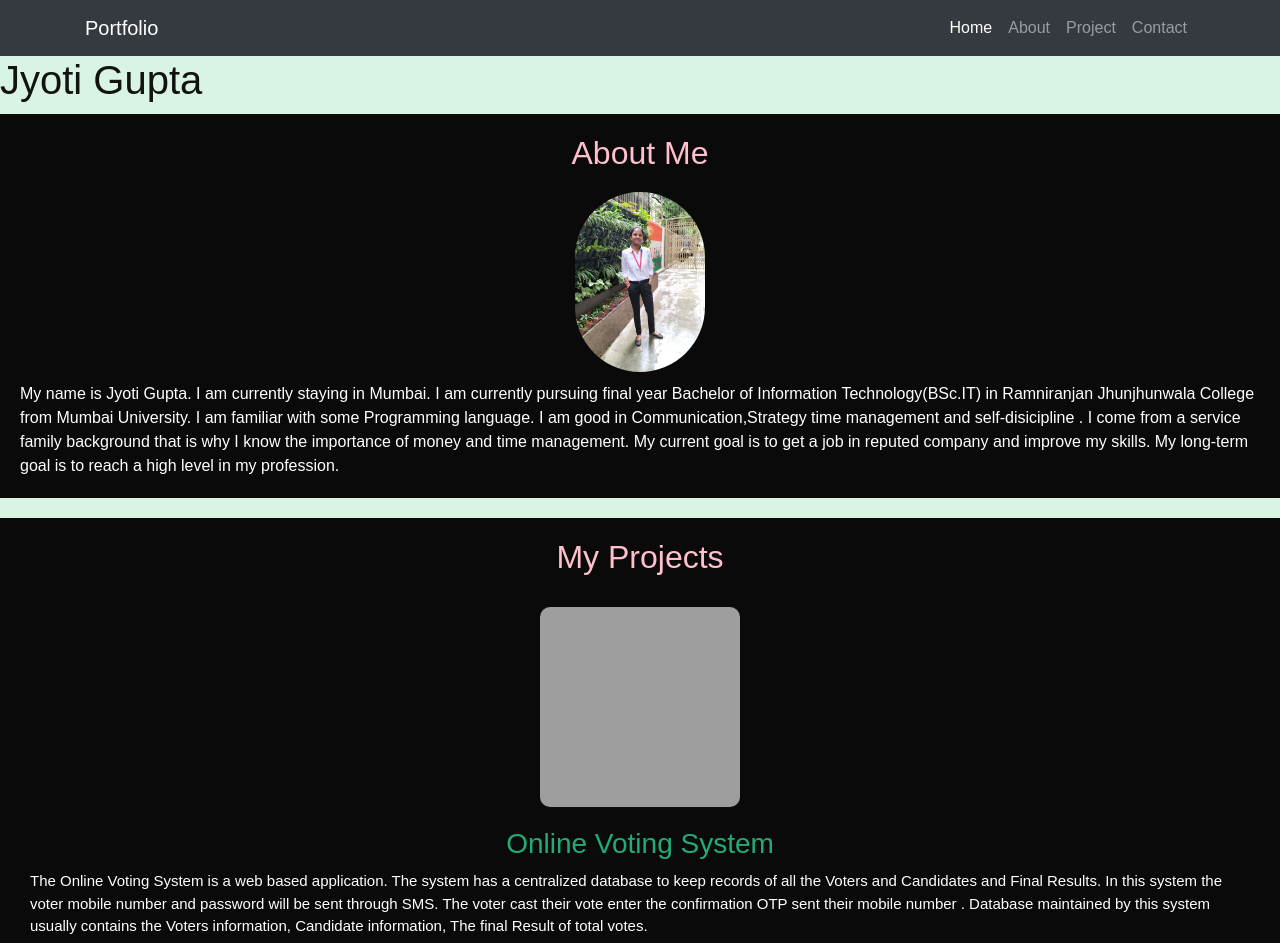
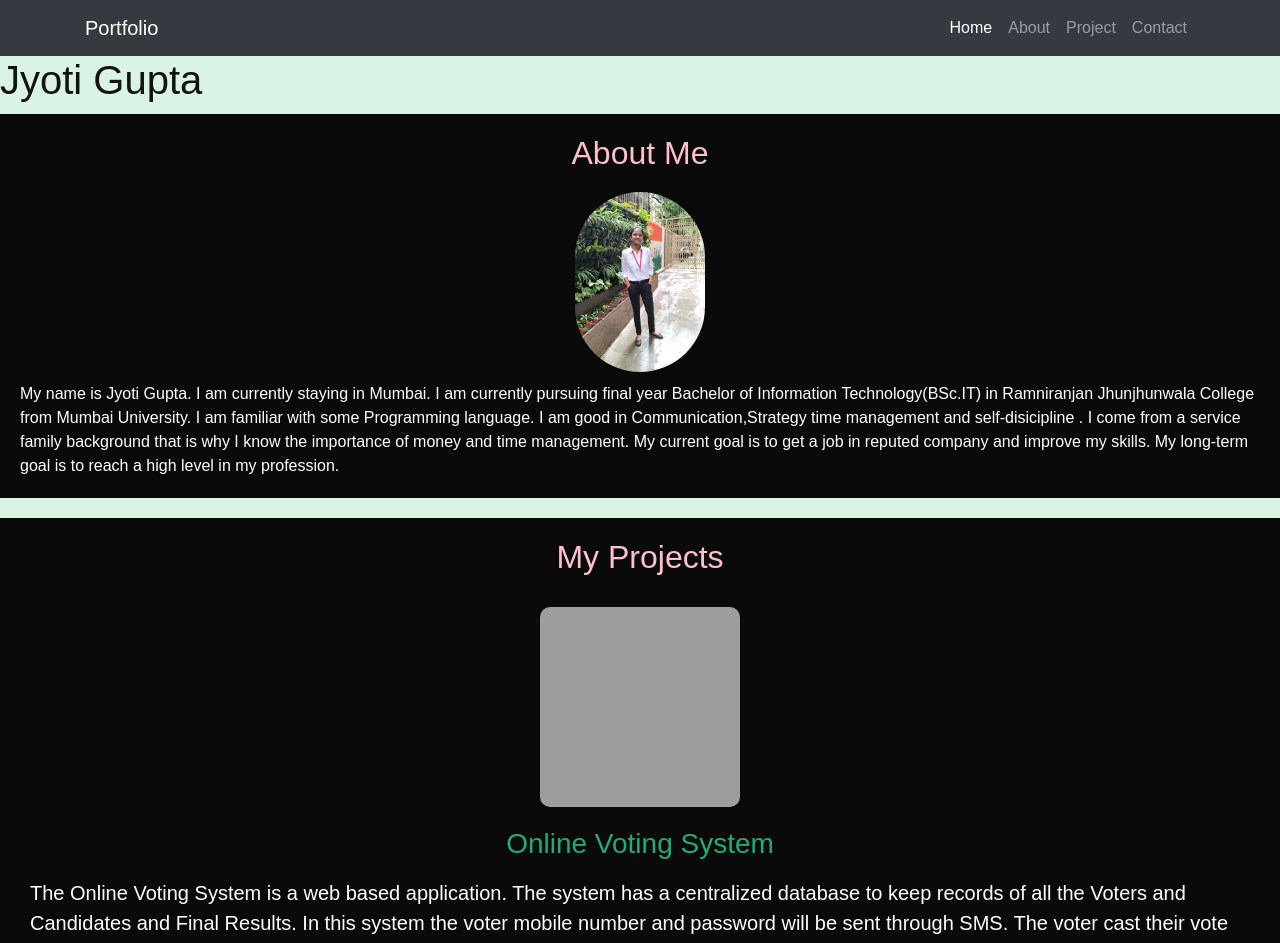
Before and after one commit to jyoti882805/jyoti, a plain HTML site: page index.html in a window 1280 px wide. Shown: the top 943 px of the page. Drawn offline with nearby package versions, Linux system fonts and the light colour scheme; grey boxes are pictures that could not be loaded.

Commit message:
Update style.css

```diff
--- a/style.css
+++ b/style.css
@@ -71,9 +71,9 @@ section h2 {
   text-align:center;
 }
 .voting-description{
-  margin-top:10px;
-  margin-bottom: 20px;
-  font-size:15px;
+  margin-top:18px;
+  margin-bottom: 22px;
+  font-size:20px;
 }
 
 
```
